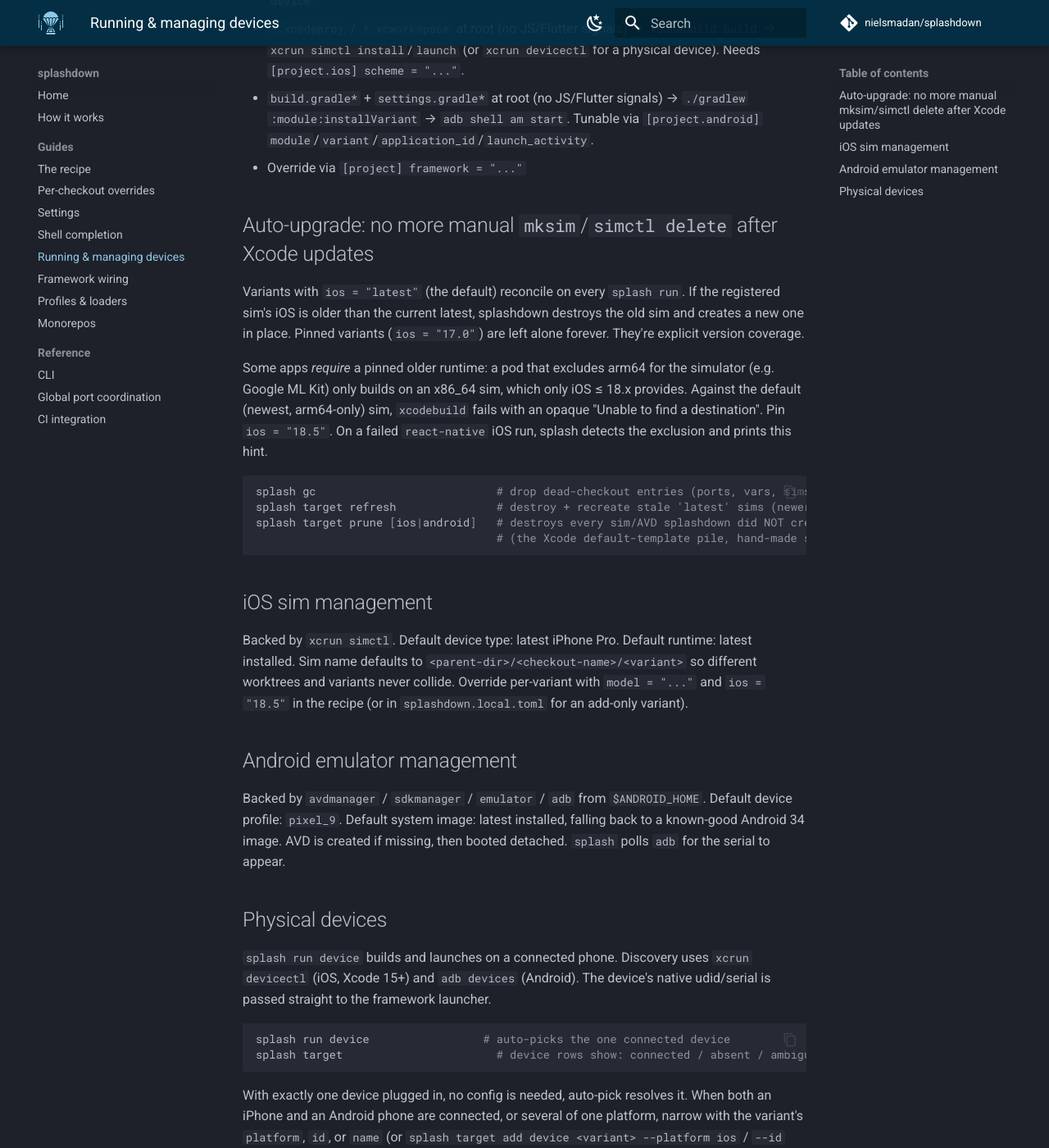
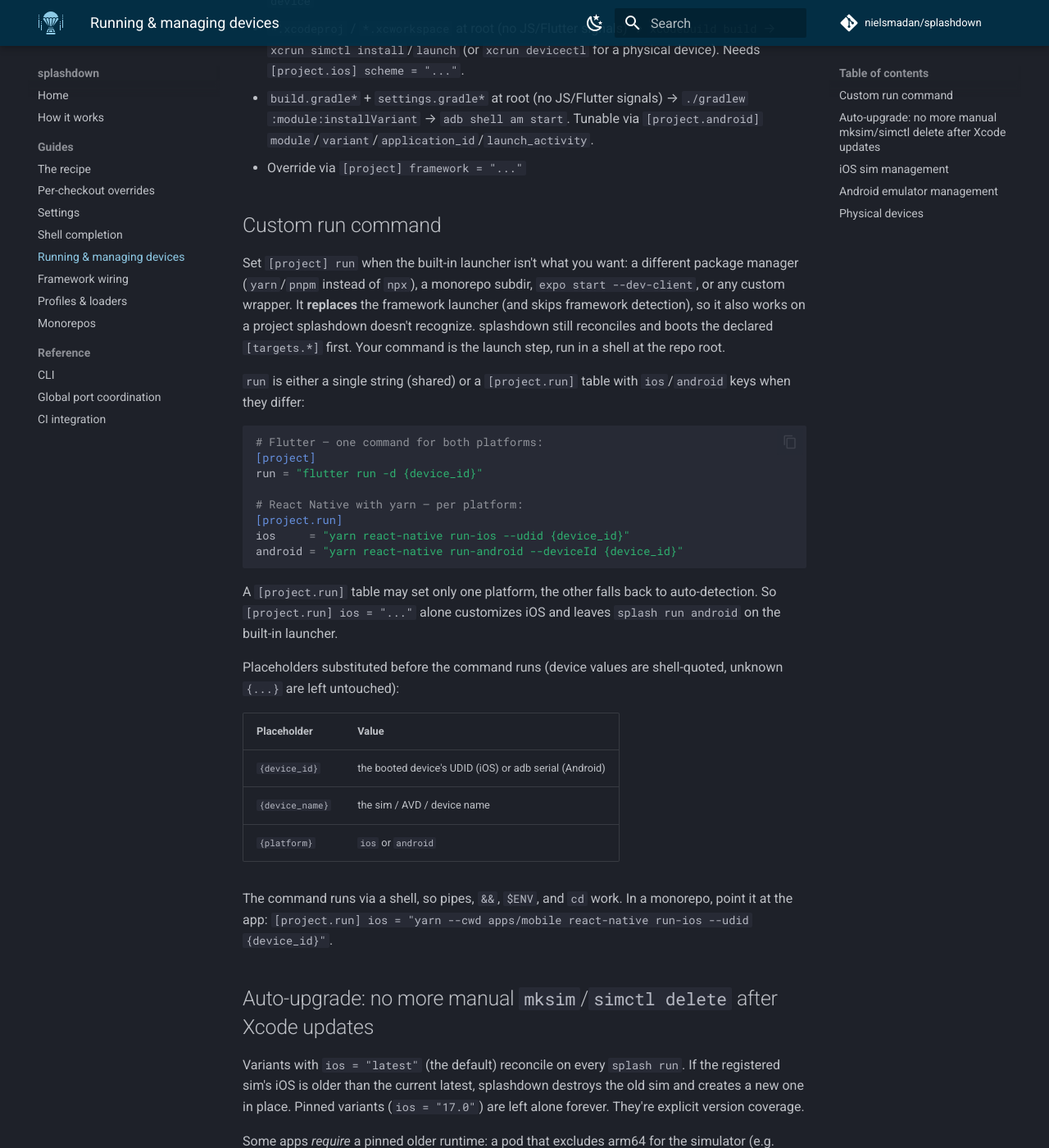
Before and after one commit to nielsmadan/splashdown, an MkDocs documentation site: the page built from docs/user/devices.md, in a window 1280 px wide and 1400 px high, scrolled down 981 px. Shown: the whole window at 82% size. Built offline with MkDocs 1.6.1 and Material for MkDocs 9.7.7, drawn with Linux system fonts in a browser that asks for light colours; comment, search, counter and statistics services are not loaded.

````diff
--- a/docs/user/devices.md
+++ b/docs/user/devices.md
@@ -34,6 +34,35 @@
 - `build.gradle*` + `settings.gradle*` at root (no JS/Flutter signals) → `./gradlew :module:installVariant` → `adb shell am start`. Tunable via `[project.android] module`/`variant`/`application_id`/`launch_activity`.
 - Override via `[project] framework = "..."`
 
+## Custom run command
+
+Set `[project] run` when the built-in launcher isn't what you want: a different package manager (`yarn`/`pnpm` instead of `npx`), a monorepo subdir, `expo start --dev-client`, or any custom wrapper. It **replaces** the framework launcher (and skips framework detection), so it also works on a project splashdown doesn't recognize. splashdown still reconciles and boots the declared `[targets.*]` first. Your command is the launch step, run in a shell at the repo root.
+
+`run` is either a single string (shared) or a `[project.run]` table with `ios`/`android` keys when they differ:
+
+```toml
+# Flutter — one command for both platforms:
+[project]
+run = "flutter run -d {device_id}"
+
+# React Native with yarn — per platform:
+[project.run]
+ios     = "yarn react-native run-ios --udid {device_id}"
+android = "yarn react-native run-android --deviceId {device_id}"
+```
+
+A `[project.run]` table may set only one platform, the other falls back to auto-detection. So `[project.run] ios = "..."` alone customizes iOS and leaves `splash run android` on the built-in launcher.
+
+Placeholders substituted before the command runs (device values are shell-quoted, unknown `{...}` are left untouched):
+
+| Placeholder | Value |
+| --- | --- |
+| `{device_id}` | the booted device's UDID (iOS) or adb serial (Android) |
+| `{device_name}` | the sim / AVD / device name |
+| `{platform}` | `ios` or `android` |
+
+The command runs via a shell, so pipes, `&&`, `$ENV`, and `cd` work. In a monorepo, point it at the app: `[project.run] ios = "yarn --cwd apps/mobile react-native run-ios --udid {device_id}"`.
+
 ## Auto-upgrade: no more manual `mksim`/`simctl delete` after Xcode updates
 
 Variants with `ios = "latest"` (the default) reconcile on every `splash run`. If the registered sim's iOS is older than the current latest, splashdown destroys the old sim and creates a new one in place. Pinned variants (`ios = "17.0"`) are left alone forever. They're explicit version coverage.
--- a/src/splashdown/__init__.py
+++ b/src/splashdown/__init__.py
@@ -70,6 +70,7 @@
     _cmd_init_legacy_preset,
     _env_dispatch,
     _resolve_no_loader_delivery,
+    cmd_completion,
     cmd_deinit,
     cmd_gc,
     cmd_init,
````
Also changed, not shown: AGENTS.md (+1 -2 lines), README.md (+6 -8 lines), docs/user/cli.md (+2 -0 lines), docs/user/shell-completion.md (+7 -9 lines), 3 other files.
